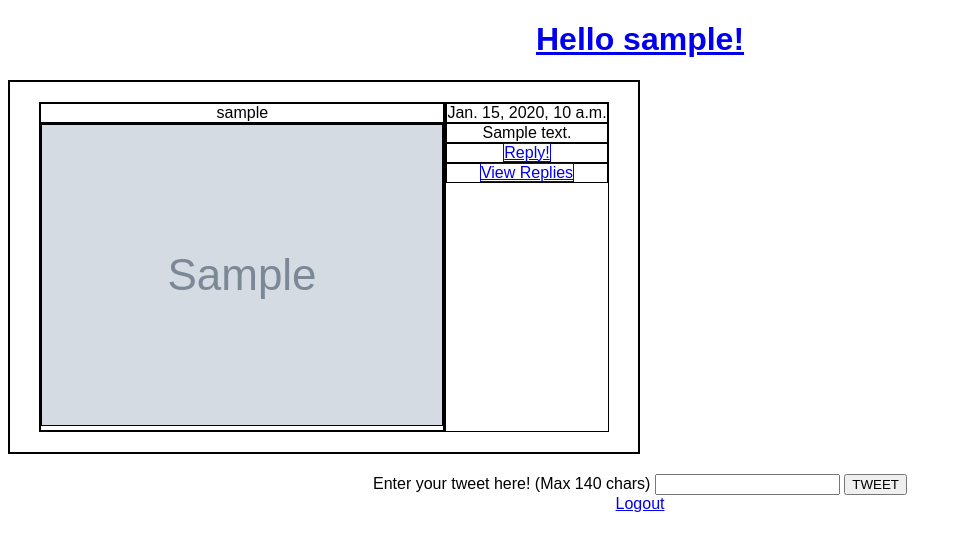
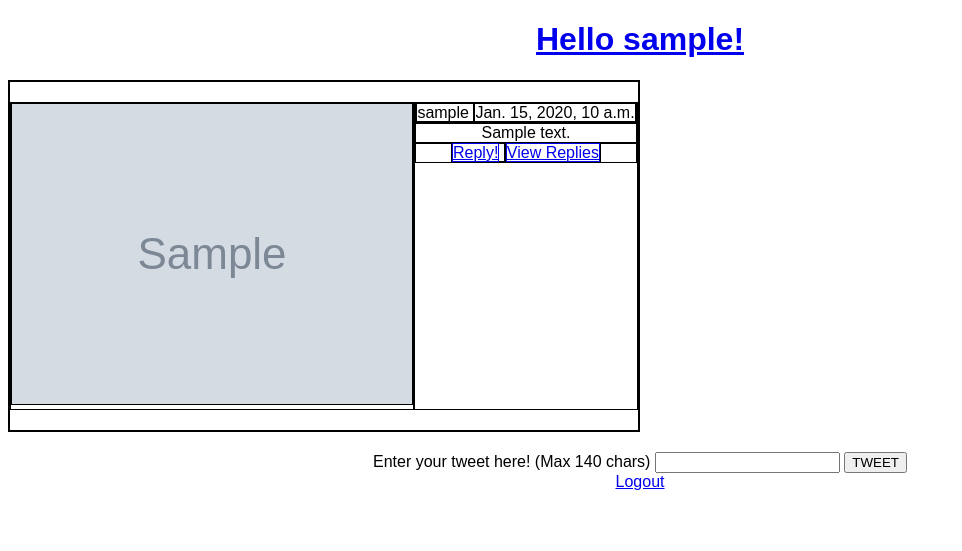
Before and after one commit to lucasdpau/twitclone, a Django app: page / in a window 1280 px wide. Shown: the part 26-577 px from the top of the page, without its empty margins (0-962 px from the left). Run offline with Django 3.2, Linux system fonts and the light colour scheme; a user stored in the database is signed in; tables that the repository leaves empty hold one stand-in row (values such as "Sample post"); grey boxes marked "Sample" are stand-in pictures.

Commit message:
fixed appearance of index to look more like twitter

```diff
--- a/app1/static/app1/styles.css
+++ b/app1/static/app1/styles.css
@@ -27,6 +27,14 @@ body{
     border: 1px solid;
 }
 
+.tweet_content_header * {
+    display: inline;
+}
+
 .tweetauthor{
     height: auto;
 }
+
+.tweet_footer * {
+    display: inline;
+}
--- a/app1/templates/index.html
+++ b/app1/templates/index.html
@@ -11,28 +11,29 @@
             <div class="tweetcontainer">
                 {% for tweet in tweets %}
                     <div class="tweetcard">
-
-                        <div class="tweet_author_section">
-                            <div>
-                                {{tweet.author}}
-                            </div>
                         <div class="tweet_profile_pic">
                             {% load static %}
                             <img src="{% static 'app1/' %}{{tweet.author.profile.profile_pic}}">
                         </div>
-                        </div>
                         <div class="tweet_content">
                             <div class="tweet_content_header">
+                                <div class="tweet_author">
+                                    {{tweet.author}}
+                                </div>
+                                <div class="tweet_time">
                                     {{tweet.datetime}}
+                                </div>
                             </div>
                             <div>
                                 {{ tweet.text }}
                             </div>
+                            <div class="tweet_footer">
                                 <div class="tweet_reply">
                                     <a href="/reply/{{tweet.id}}">Reply!</a>
                                 </div>
-                            <div class="tweet_footer">
+                                <div class="tweet_children">
                                     <a href="/tweets/{{tweet.id}}">View Replies</a>
+                                </div>
                             </div>
                         </div>
                     </div>
```
Lines whose indentation alone changed are shown as unchanged.
